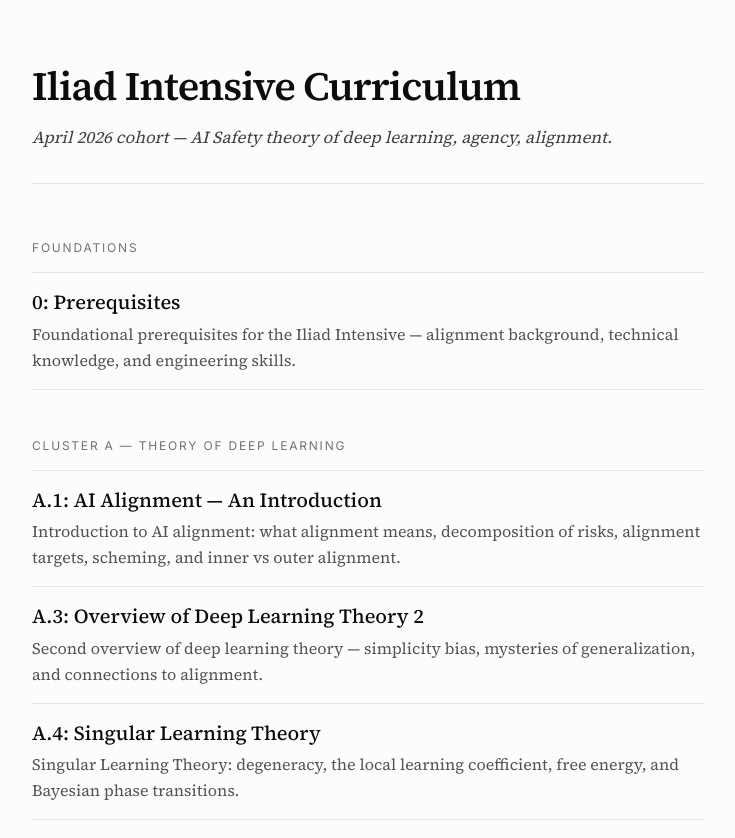
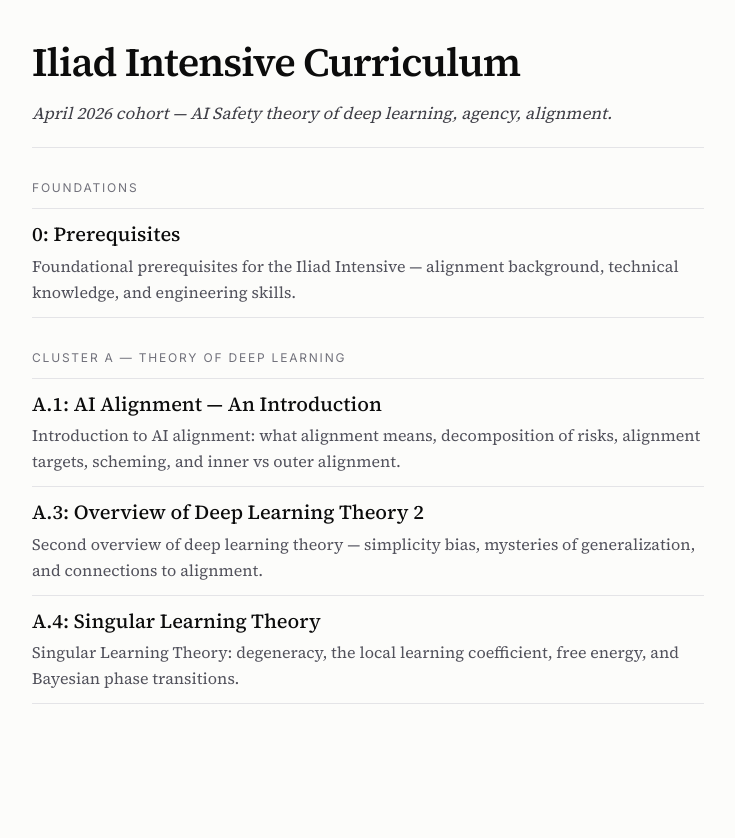
Before and after one commit to felkru/iliad-curriculum-public, a Next.js app: page / in a window 1280 px wide. Shown: the top 838 px of the page, without its empty margins (272-1007 px from the left). After the commit the page ends 800 px from the top, so only its background shows below. Built offline with nearby package versions, Linux system fonts and the light colour scheme.

Commit message:
style: tighter spacing — body 1.5, prose 1.55, smaller paragraph + heading margins, less page padding

```diff
--- a/src/app/globals.css
+++ b/src/app/globals.css
@@ -39,7 +39,7 @@ body {
   color: var(--foreground);
   font-family: var(--font-serif), "Source Serif 4", Charter, Georgia, serif;
   font-size: 18px;
-  line-height: 1.65;
+  line-height: 1.5;
   -webkit-font-smoothing: antialiased;
   text-rendering: optimizeLegibility;
 }
@@ -59,14 +59,14 @@ nav,
 .prose {
   font-family: var(--font-serif), "Source Serif 4", Charter, Georgia, serif;
   font-size: 1.0625rem; /* ~17px */
-  line-height: 1.7;
+  line-height: 1.55;
   color: var(--foreground);
   max-width: 680px;
 }
 
 .prose p {
-  margin-top: 1.1em;
-  margin-bottom: 1.1em;
+  margin-top: 0.8em;
+  margin-bottom: 0.8em;
 }
 
 .prose h1,
@@ -80,23 +80,39 @@ nav,
 }
 
 .prose h2 {
-  font-size: 1.45em;
-  margin-top: 2.4em;
-  margin-bottom: 0.75em;
-  line-height: 1.25;
+  font-size: 1.4em;
+  margin-top: 1.7em;
+  margin-bottom: 0.5em;
+  line-height: 1.2;
 }
 
 .prose h3 {
-  font-size: 1.2em;
-  margin-top: 1.9em;
-  margin-bottom: 0.6em;
-  line-height: 1.3;
+  font-size: 1.15em;
+  margin-top: 1.3em;
+  margin-bottom: 0.35em;
+  line-height: 1.25;
 }
 
 .prose h4 {
   font-size: 1.05em;
-  margin-top: 1.6em;
-  margin-bottom: 0.5em;
+  margin-top: 1.1em;
+  margin-bottom: 0.3em;
+}
+
+.prose ul,
+.prose ol {
+  margin-top: 0.6em;
+  margin-bottom: 0.6em;
+}
+
+.prose ul > li,
+.prose ol > li {
+  margin-top: 0.2em;
+  margin-bottom: 0.2em;
+}
+
+.katex-display {
+  margin: 0.9em 0 !important;
 }
 
 .prose a {
@@ -150,8 +166,3 @@ nav,
 .prose hr {
   border-color: var(--rule);
 }
-
-/* Keep KaTeX block math centred and breathable. */
-.katex-display {
-  margin: 1.4em 0 !important;
-}
--- a/src/app/modules/[slug]/page.tsx
+++ b/src/app/modules/[slug]/page.tsx
@@ -16,8 +16,8 @@ export default async function ModulePage({
   if (!mod) notFound();
   const fm = mod.frontmatter;
   return (
-    <article className="mx-auto px-6 py-14" style={{ maxWidth: 720 }}>
-      <header className="not-prose mb-10 border-b border-zinc-200 pb-6">
+    <article className="mx-auto px-6 py-10" style={{ maxWidth: 720 }}>
+      <header className="not-prose mb-6 border-b border-zinc-200 pb-4">
         <h1
           className="font-serif text-[2.1rem] leading-[1.15] tracking-tight"
           style={{ fontWeight: 600 }}
--- a/src/app/page.tsx
+++ b/src/app/page.tsx
@@ -35,8 +35,8 @@ export default async function Home() {
     [...byCluster.keys()].filter((c) => !CLUSTER_ORDER.includes(c)),
   );
   return (
-    <main className="mx-auto px-6 py-16" style={{ maxWidth: 720 }}>
-      <header className="mb-14 border-b border-zinc-200 pb-8">
+    <main className="mx-auto px-6 py-10" style={{ maxWidth: 720 }}>
+      <header className="mb-8 border-b border-zinc-200 pb-5">
         <h1
           className="font-serif tracking-tight leading-[1.1] text-[2.5rem]"
           style={{ fontWeight: 600 }}
@@ -50,15 +50,15 @@ export default async function Home() {
       {items.length === 0 ? (
         <p className="font-serif text-zinc-500">No public modules yet.</p>
       ) : (
-        <div className="space-y-12">
+        <div className="space-y-8">
           {orderedClusters.map((cluster) => (
             <section key={cluster}>
-              <h2 className="font-sans text-xs uppercase tracking-[0.15em] text-zinc-500 mb-4">
+              <h2 className="font-sans text-xs uppercase tracking-[0.15em] text-zinc-500 mb-3">
                 {CLUSTER_LABEL[cluster] ?? `Cluster ${cluster}`}
               </h2>
               <ul className="divide-y divide-zinc-200 border-y border-zinc-200">
                 {sortedItems(byCluster.get(cluster)!).map((p) => (
-                  <li key={p.slug} className="py-4">
+                  <li key={p.slug} className="py-3">
                     <Link
                       href={`/modules/${p.slug}`}
                       className="block font-serif text-[1.25rem] leading-snug hover:text-[var(--link)]"
```
